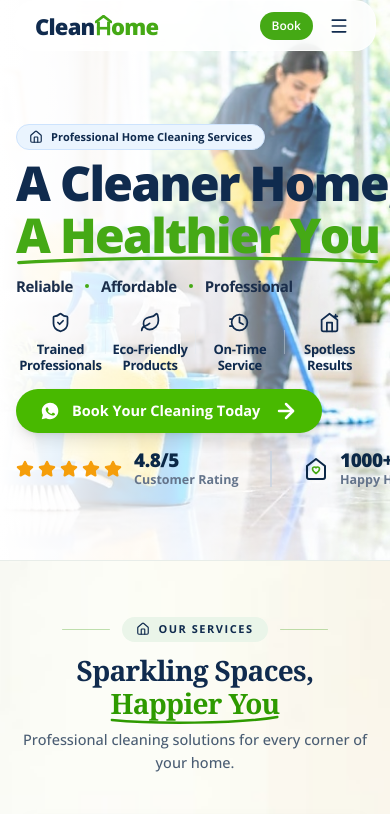
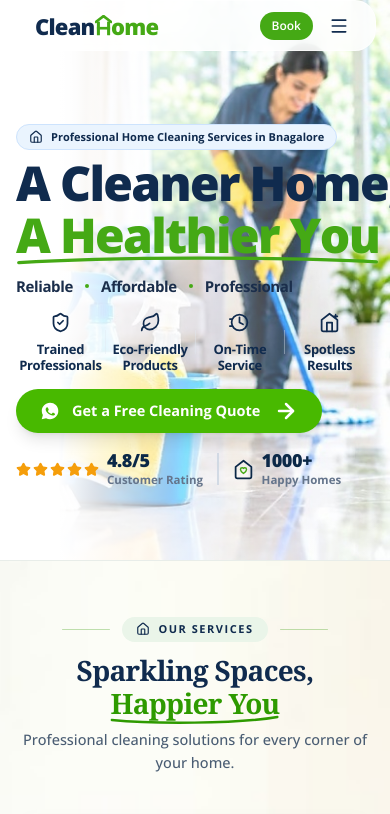
Before and after one commit to WebOpticsStudio/HomeCleaningWebsite, a Next.js app in the folder home-cleaning-website/: page / in a window 390 px wide. Shown: the top 814 px of the page. Built offline with nearby package versions, Linux system fonts and the light colour scheme.

Commit message:
Updated website design

```diff
--- a/home-cleaning-website/components/sections/HeroSection.tsx
+++ b/home-cleaning-website/components/sections/HeroSection.tsx
@@ -49,8 +49,8 @@ export function HeroSection({ onBookCleaning }: HeroSectionProps) {
             sizes="100vw"
           />
 
-          {/* Smooth left gradient overlay supporting crisp typography while keeping organic curve intact */}
-          <div className="absolute inset-y-0 left-0 w-full sm:w-[55%] lg:w-[50%] bg-gradient-to-r from-white via-white/70 to-transparent pointer-events-none" />
+          {/* Softened white gradient overlay for a seamless, natural photographic blend into the living room */}
+          <div className="absolute inset-y-0 left-0 w-full sm:w-[56%] lg:w-[52%] bg-gradient-to-r from-white from-15% via-white/40 via-55% to-transparent pointer-events-none" />
 
           {/*
             Sparkles Layer matching reference image:
@@ -143,7 +143,7 @@ export function HeroSection({ onBookCleaning }: HeroSectionProps) {
             {/* 1. Eyebrow pill badge with clean modern outline house icon */}
             <div className="inline-flex items-center gap-2 bg-[#EAF4FE] border border-[#CDE3FD] px-3 sm:px-3.5 py-1 sm:py-1.5 rounded-full text-[11px] sm:text-xs font-bold text-[#102B4E] mb-2 sm:mb-2.5 lg:mb-2.5 xl:mb-3 shadow-xs">
               <Home className="w-3.5 h-3.5 sm:w-4 sm:h-4 text-[#102B4E] stroke-[2] shrink-0" />
-              <span>Professional Home Cleaning Services</span>
+              <span>Professional Home Cleaning Services in Bnagalore</span>
             </div>
 
             {/* 2. Main Headline: Bold, heavy, modern sans-serif font */}
@@ -265,43 +265,43 @@ export function HeroSection({ onBookCleaning }: HeroSectionProps) {
                 className="inline-flex items-center gap-3 bg-[#48B900] hover:bg-[#3FA200] text-white text-[14.5px] sm:text-[15.5px] xl:text-[16.5px] font-bold px-6 sm:px-7 xl:px-8 py-2.5 sm:py-3 xl:py-3 rounded-full shadow-lg hover:shadow-xl transition-all transform hover:-translate-y-0.5 active:scale-95 cursor-pointer"
               >
                 <WhatsAppIcon className="w-5 h-5 sm:w-5.5 sm:h-5.5 xl:w-6 xl:h-6 fill-white shrink-0" />
-                <span>Book Your Cleaning Today</span>
+                <span>Get a Free Cleaning Quote</span>
                 <ArrowRight className="w-4.5 h-4.5 sm:w-5 sm:h-5 text-white stroke-[2.5] ml-0.5 shrink-0" />
               </button>
             </div>
 
-            {/* 6. Social Proof Rating Strip: Perfectly aligned metrics, vertically centered icons, consistent typography */}
-            <div className="flex items-center gap-7 sm:gap-9 pt-1.5">
+            {/* 6. Social Proof Rating Strip: Refined 2-column mobile layout with zero overflow */}
+            <div className="flex items-center gap-3.5 sm:gap-6 lg:gap-8 pt-1.5 max-w-full">
               {/* Left: 5 Stars & 4.8/5 Customer Rating */}
-              <div className="flex items-center gap-3 shrink-0">
-                <div className="flex items-center gap-1 text-[#F59E0B] shrink-0">
+              <div className="flex items-center gap-2 sm:gap-2.5 min-w-0">
+                <div className="flex items-center gap-0.5 sm:gap-1 text-[#F59E0B] shrink-0">
                   {[...Array(5)].map((_, i) => (
-                    <Star key={i} className="w-[18px] h-[18px] sm:w-[20px] sm:h-[20px] fill-current" />
+                    <Star key={i} className="w-[15px] h-[15px] sm:w-[18px] sm:h-[18px] lg:w-[20px] lg:h-[20px] fill-current" />
                   ))}
                 </div>
-                <div className="flex flex-col justify-center">
-                  <span className="text-[19px] sm:text-[21px] font-black text-[#0B2847] leading-none tracking-tight">
+                <div className="flex flex-col justify-center min-w-0">
+                  <span className="text-[18px] sm:text-[20px] lg:text-[21px] font-black text-[#0B2847] leading-none tracking-tight">
                     4.8/5
                   </span>
-                  <span className="text-[12.5px] sm:text-[13.5px] font-bold text-[#64748B] leading-none mt-1">
+                  <span className="text-[11.5px] sm:text-[12.5px] lg:text-[13.5px] font-bold text-[#64748B] leading-tight mt-1">
                     Customer Rating
                   </span>
                 </div>
               </div>
 
               {/* Centered subtle vertical separator */}
-              <div className="h-9 sm:h-10 w-[1.5px] bg-[#CBD5E1]/80 shrink-0 mx-1 sm:mx-1.5" />
+              <div className="h-8 sm:h-9 lg:h-10 w-[1.5px] bg-[#CBD5E1]/80 shrink-0" aria-hidden="true" />
 
               {/* Right: 1000+ Happy Homes with perfectly centered house icon */}
-              <div className="flex items-center gap-3 shrink-0">
+              <div className="flex items-center gap-2 sm:gap-2.5 min-w-0">
                 <div className="shrink-0 flex items-center justify-center">
-                  <HouseHeartIcon className="w-[24px] h-[24px] sm:w-[26px] sm:h-[26px] text-[#0B2847]" />
+                  <HouseHeartIcon className="w-[21px] h-[21px] sm:w-[24px] sm:h-[24px] lg:w-[26px] lg:h-[26px] text-[#0B2847]" />
                 </div>
-                <div className="flex flex-col justify-center">
-                  <span className="text-[19px] sm:text-[21px] font-black text-[#0B2847] leading-none tracking-tight">
+                <div className="flex flex-col justify-center min-w-0">
+                  <span className="text-[18px] sm:text-[20px] lg:text-[21px] font-black text-[#0B2847] leading-none tracking-tight">
                     1000+
                   </span>
-                  <span className="text-[12.5px] sm:text-[13.5px] font-bold text-[#64748B] leading-none mt-1">
+                  <span className="text-[11.5px] sm:text-[12.5px] lg:text-[13.5px] font-bold text-[#64748B] leading-tight mt-1">
                     Happy Homes
                   </span>
                 </div>
```
